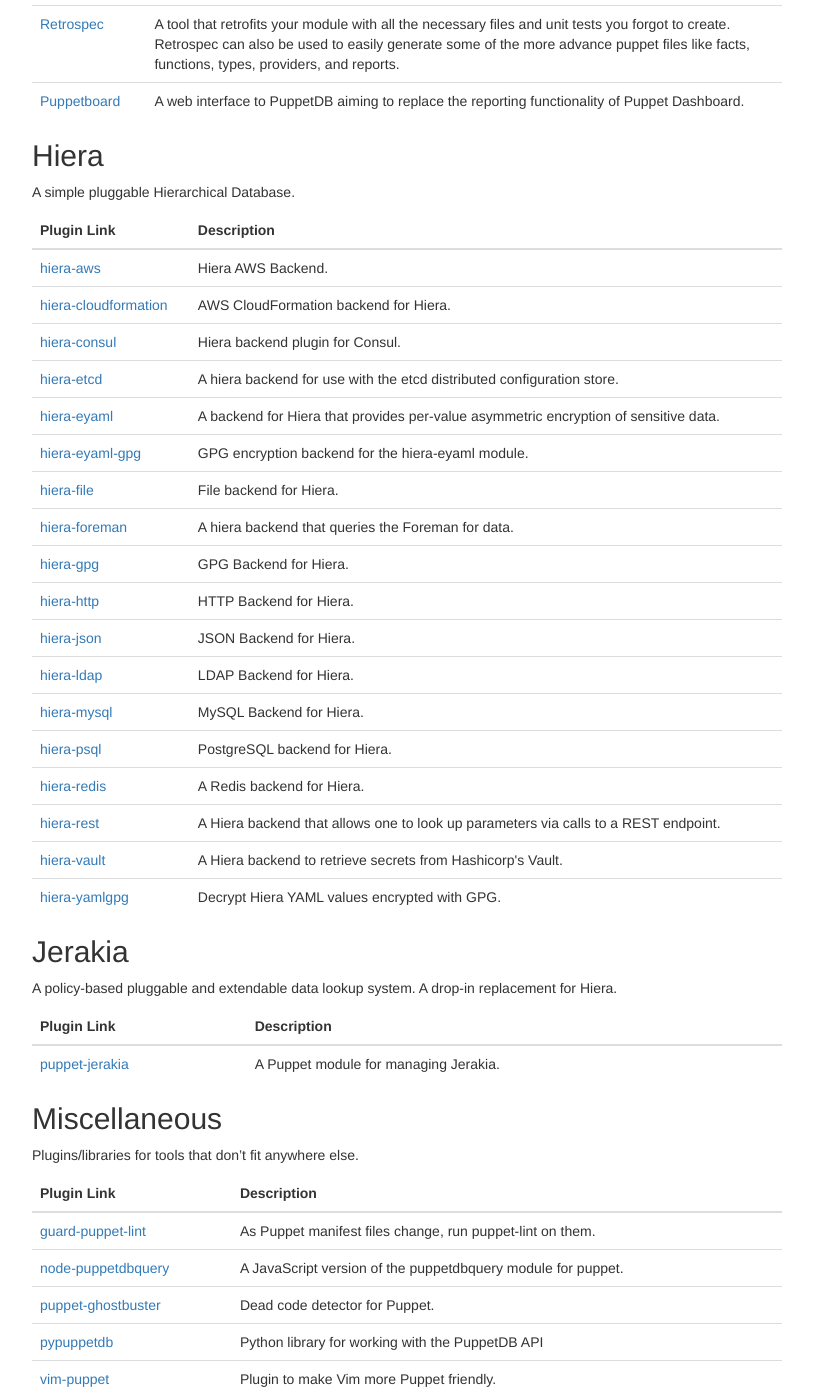
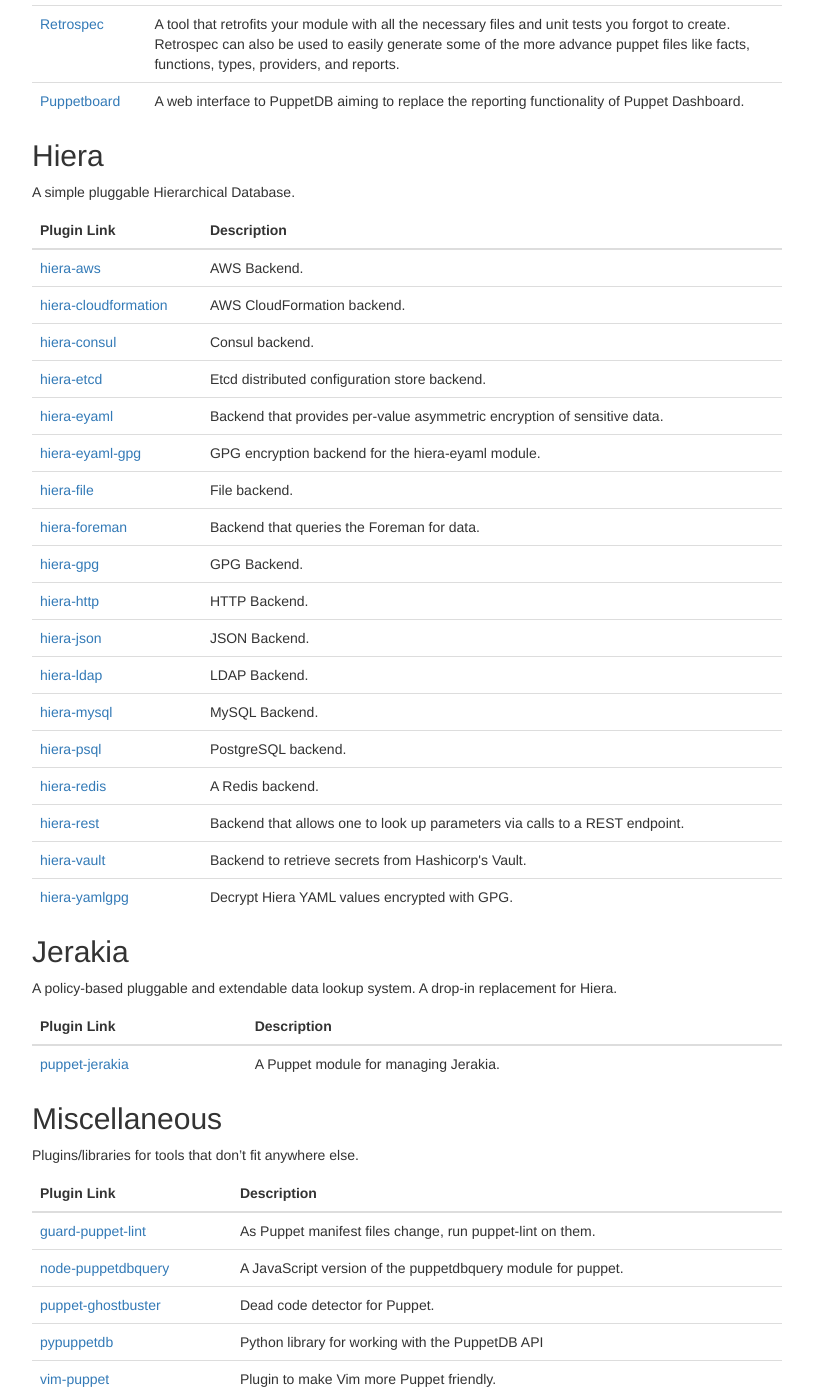
Before and after one commit to voxpupuli/voxpupuli.github.io, a Jekyll site: the page built from plugins/index.md, in a window 1280 px wide and 1400 px high, scrolled down 831 px. Shown: the whole window, without its empty margins (233-1046 px from the left). Built offline with Jekyll 4.4.1, drawn with Linux system fonts in a browser that asks for light colours; nearby versions of some CDN libraries.

Commit message:
hiera: Remove all of the "for Hiera"
We're in the Hiera backends/plugin section, everything is "for Hiera".

```diff
--- a/_data/tools/hiera.json
+++ b/_data/tools/hiera.json
@@ -7,22 +7,22 @@
     {
       "name": "hiera-cloudformation",
       "url": "https://github.com/fanduel/hiera-cloudformation",
-      "description": "AWS CloudFormation backend for Hiera."
+      "description": "AWS CloudFormation backend."
     },
     {
       "name": "hiera-consul",
       "url": "https://github.com/lynxman/hiera-consul",
-      "description": "Hiera backend plugin for Consul."
+      "description": "Consul backend."
     },
     {
       "name": "hiera-etcd",
       "url": "https://github.com/garethr/hiera-etcd",
-      "description": "A hiera backend for use with the etcd distributed configuration store."
+      "description": "Etcd distributed configuration store backend."
     },
     {
       "name": "hiera-eyaml",
       "url": "https://github.com/TomPoulton/hiera-eyaml",
-      "description": "A backend for Hiera that provides per-value asymmetric encryption of sensitive data."
+      "description": "Backend that provides per-value asymmetric encryption of sensitive data."
     },
     {
       "name": "hiera-eyaml-gpg",
@@ -32,62 +32,62 @@
     {
       "name": "hiera-file",
       "url": "https://github.com/adrienthebo/hiera-file",
-      "description": "File backend for Hiera."
+      "description": "File backend."
     },
     {
       "name": "hiera-foreman",
       "url": "https://github.com/torrancew/hiera-foreman",
-      "description": "A hiera backend that queries the Foreman for data."
+      "description": "Backend that queries the Foreman for data."
     },
     {
       "name": "hiera-gpg",
       "url": "https://github.com/crayfishx/hiera-gpg",
-      "description": "GPG Backend for Hiera."
+      "description": "GPG Backend."
     },
     {
       "name": "hiera-aws",
       "url": "https://github.com/Jimdo/hiera-aws",
-      "description": "Hiera AWS Backend."
+      "description": "AWS Backend."
     },
     {
       "name": "hiera-json",
       "url": "https://github.com/puppetlabs/hiera-json",
-      "description": "JSON Backend for Hiera."
+      "description": "JSON Backend."
     },
     {
       "name": "hiera-http",
       "url": "https://github.com/crayfishx/hiera-http",
-      "description": "HTTP Backend for Hiera."
+      "description": "HTTP Backend."
     },
     {
       "name": "hiera-ldap",
       "url": "https://github.com/hunner/hiera-ldap",
-      "description": "LDAP Backend for Hiera."
+      "description": "LDAP Backend."
     },
     {
       "name": "hiera-mysql",
       "url": "https://github.com/crayfishx/hiera-mysql",
-      "description": "MySQL Backend for Hiera."
+      "description": "MySQL Backend."
     },
     {
       "name": "hiera-psql",
       "url": "https://github.com/dalen/hiera-psql",
-      "description": "PostgreSQL backend for Hiera."
+      "description": "PostgreSQL backend."
     },
     {
       "name": "hiera-redis",
       "url": "https://github.com/reliantsecurity/hiera-redis",
-      "description": "A Redis backend for Hiera."
+      "description": "A Redis backend."
     },
     {
       "name": "hiera-rest",
       "url": "https://github.com/binford2k/hiera-rest",
-      "description": "A Hiera backend that allows one to look up parameters via calls to a REST endpoint."
+      "description": "Backend that allows one to look up parameters via calls to a REST endpoint."
     },
     {
       "name": "hiera-vault",
       "url": "https://github.com/jsok/hiera-vault",
-      "description": "A Hiera backend to retrieve secrets from Hashicorp's Vault."
+      "description": "Backend to retrieve secrets from Hashicorp's Vault."
     },
     {
       "name": "hiera-yamlgpg",
```
